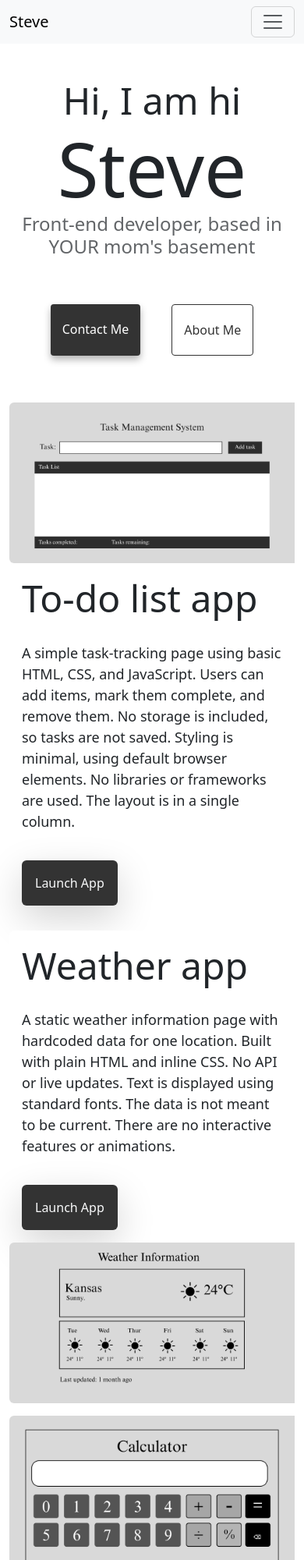
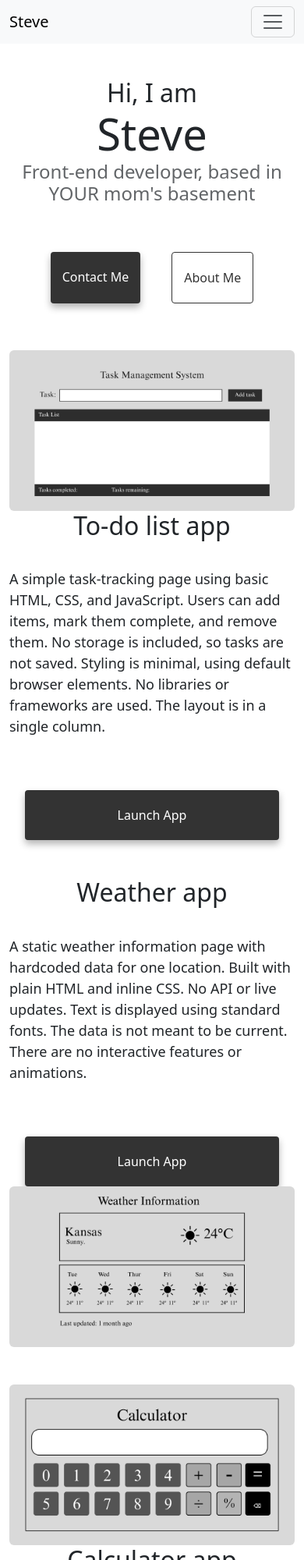
Before and after one commit to AbigailLeighStoffberg/steve-portfolio, a website: page index.html in a window 390 px wide. Shown: the top 2000 px of the page at 78% size. Drawn offline with nearby package versions, Linux system fonts and the light colour scheme.

Commit message:
improved responsiveness

```diff
--- a/index.html
+++ b/index.html
@@ -47,7 +47,7 @@
       </div>
     </nav>
 
-    <h2>Hi, I am hi</h2>
+    <h2 class="greeting-heading">Hi, I am</h2>
     <h1>Steve</h1>
     <h3>Front-end developer, based in YOUR mom's basement</h3>
     <div class="navigation-links">
@@ -56,92 +56,84 @@
     </div>
 
     <div class="container">
-      <div class="card mb-3 border border-0 text-start">
-        <div class="row g-0">
-          <div class="col-md-6">
+      <div class="row">
+        <div class="col-sm-6">
           <img
             src="/images/to-do-list-app.png"
-              class="img-fluid rounded-start"
-              alt="to do app"
+            alt="To-do-list project "
+            class="img-fluid rounded"
           />
         </div>
-          <div class="col-md-6">
-            <div class="card-body">
-              <h2 class="card-title mt-0 text-start">To-do list app</h2>
-              <p class="card-text text-start bg-transparent">
-                A simple task-tracking page using basic HTML, CSS, and
-                JavaScript. Users can add items, mark them complete, and remove
-                them. No storage is included, so tasks are not saved. Styling is
-                minimal, using default browser elements. No libraries or
-                frameworks are used. The layout is in a single column.
+        <div class="col-sm-6">
+          <h2 class="mb-3">To-do list app</h2>
+          <p>
+            A simple task-tracking page using basic HTML, CSS, and JavaScript.
+            Users can add items, mark them complete, and remove them. No storage
+            is included, so tasks are not saved. Styling is minimal, using
+            default browser elements. No libraries or frameworks are used. The
+            layout is in a single column.
           </p>
-              <button
-                type="button"
-                class="btn btn-purple text-light shadow-lg p-3"
+          <div class="mt-5">
+            <a
+              href="#"
+              class="primary-link project-link"
+              title="To-do-list project"
+              >Launch App</a
             >
-                Launch App
-              </button>
           </div>
         </div>
       </div>
-      </div>
-
-      <div class="card mb-3 border border-0">
-        <div class="row g-0">
-          <div class="col-md-6">
-            <div class="card-body">
-              <h2 class="card-title mt-0 text-start">Weather app</h2>
-              <p class="card-text text-start bg-transparent">
+      <div class="row mt-5">
+        <div class="col-sm-6">
+          <h2 class="mb-3">Weather app</h2>
+          <p>
             A static weather information page with hardcoded data for one
             location. Built with plain HTML and inline CSS. No API or live
             updates. Text is displayed using standard fonts. The data is not
             meant to be current. There are no interactive features or
             animations.
           </p>
-              <button
-                type="button"
-                class="btn btn-purple text-light shadow-lg p-3"
+          <div class="mt-5">
+            <a
+              href="#"
+              class="primary-link project-link"
+              title="Weather project"
+              >Launch App</a
             >
-                Launch App
-              </button>
           </div>
         </div>
-          <div class="col-md-6">
+        <div class="col-sm-6">
           <img
             src="/images/the-weather-app.png"
-              class="img-fluid rounded-start"
-              alt="weather app"
+            class="img-fluid rounded"
+            alt="Weather project"
           />
         </div>
       </div>
-      </div>
-
-      <div class="card mb-5 border border-0">
-        <div class="row g-0">
-          <div class="col-md-6">
+      <div class="row mt-5">
+        <div class="col-sm-6">
           <img
             src="/images/the-calculator-app.png"
-              class="img-fluid rounded-start"
-              alt="calculator app"
+            class="img-fluid rounded"
+            alt="Calculator project"
           />
         </div>
-          <div class="col-md-6">
-            <div class="card-body">
-              <h2 class="card-title mt-0 text-start">Calculator app</h2>
-              <p class="card-text text-start bg-transparent">
+        <div class="col-sm-6">
+          <h2 class="mb-3">Calculator app</h2>
+          <p>
             This project includes a visual layout for a calculator made with
             HTML tables. There is no functionality. Buttons are labeled with
-                numbers and operators. No JavaScript is included. CSS is
-                minimal, only to arrange spacing. The display is a plain text
-                box. It is non-functional by design.
+            numbers and operators. No JavaScript is included. CSS is minimal,
+            only to arrange spacing. The display is a plain text box. It is
+            non-functional by design.
           </p>
-              <button
-                type="button"
-                class="btn btn-purple text-light shadow-lg p-3"
+          <div class="mt-5">
+            <a
+              href="#"
+              class="primary-link project-link"
+              title="Calculator project"
+              >Launch App</a
             >
-                Launch App
-              </button>
-            </div>
           </div>
         </div>
       </div>
--- a/style.css
+++ b/style.css
@@ -4,15 +4,49 @@
   --box-shadow: 0 5px 10px rgba(0, 0, 0, 0.3);
 }
 
+body {
+  margin: 100px 0;
+}
+
 h1,
 h2,
 h3 {
-  text-align: center;
   margin: 0;
 }
 
 h1 {
   font-size: 96px;
+  text-align: center;
+}
+
+h2 {
+  font-size: 48px;
+}
+
+h3 {
+  font-size: 24px;
+  opacity: 0.7;
+  text-align: center;
+}
+
+.greeting-heading {
+  text-align: center;
+}
+
+@media (max-width: 576px) {
+  h1 {
+    font-size: 56px;
+    text-align: center;
+  }
+
+  h2 {
+    font-size: 32px;
+    text-align: center;
+  }
+
+  p {
+    text-align: center;
+  }
 }
 
 .about-me-heading {
@@ -21,16 +55,6 @@ h1 {
 
 .contact-me-heading {
   margin-top: 40px;
-}
-
-h2 {
-  margin-top: 100px;
-  font-size: 48px;
-}
-
-h3 {
-  font-size: 24px;
-  opacity: 0.7;
 }
 
 p {
@@ -100,12 +124,33 @@ p {
   text-decoration: underline;
 }
 
-.btn-purple {
+.primary-link {
+  border-radius: 4px;
+  padding: 20px 15px;
+  text-decoration: none;
+  text-transform: capitalize;
+  background: var(--primary-color);
+  box-shadow: var(--box-shadow);
+  color: white;
+}
+
+.primary-link:hover {
+  color: white;
+}
+
+.project-link {
+  display: block;
+  text-align: center;
+  margin: 0 20px;
   background-color: #333333;
 }
 
-.btn-purple:hover {
+.project-link:hover {
   background-color: #666666;
+}
+
+.contact-me-heading {
+  text-align: center;
 }
 
 .dont-contact-text {
```
Lines whose indentation alone changed are shown as unchanged.
